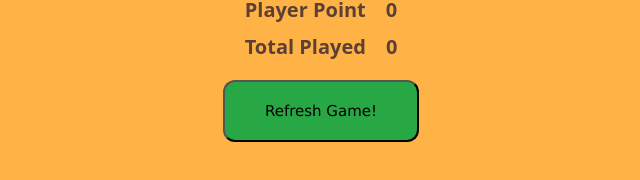
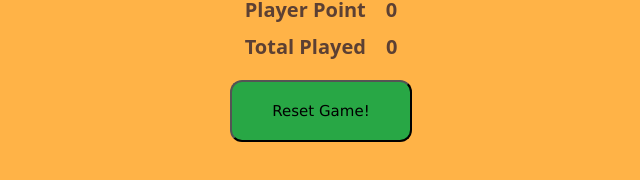
Before and after one commit to rezam91/HandHunt, a React (Vite) app: page / in a window 1280 px wide. Shown: the part 488-668 px from the top of the page, without its empty margins (319-959 px from the left). Built offline with nearby package versions, Linux system fonts and the light colour scheme.

Commit message:
feat(final): final version of game developed

```diff
--- a/src/components/general/layout/refresh/refresh.jsx
+++ b/src/components/general/layout/refresh/refresh.jsx
@@ -2,7 +2,7 @@ const RefreshButton = () => {
     const refreshWindow = () => {
         window.location.reload();
     }
-    return <button onClick={refreshWindow} className="ref-button">Refresh Game!</button>
+    return <button onClick={refreshWindow} className="ref-button">Reset Game!</button>
 }
 
 export default RefreshButton
```
